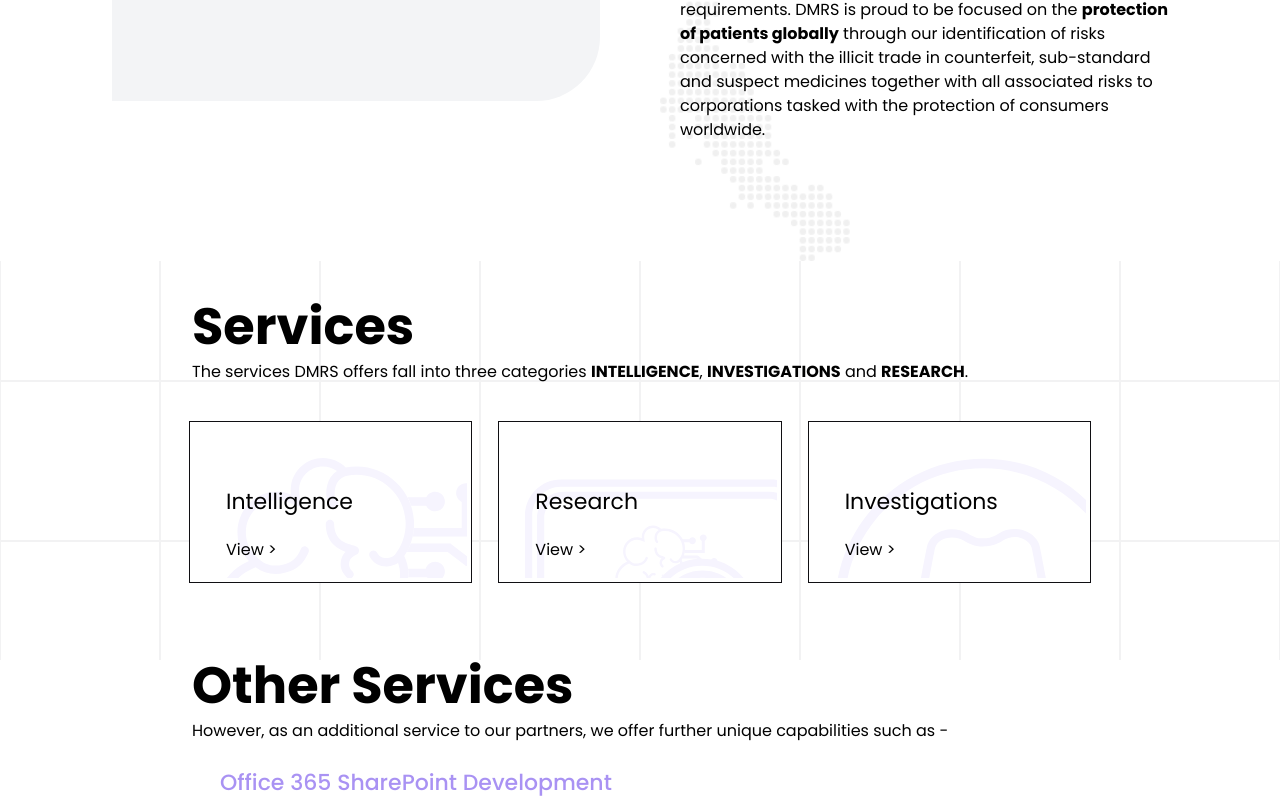
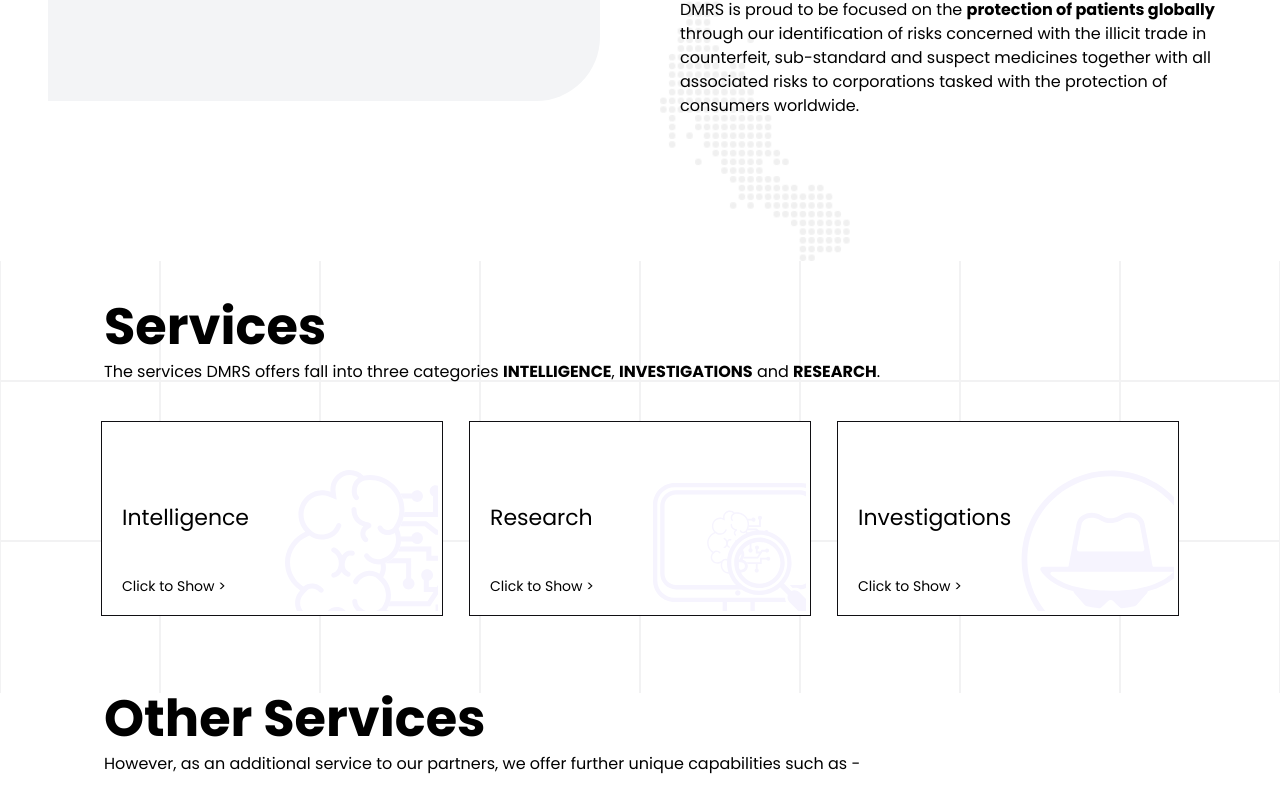
Before and after one commit to arciagaam/dmrs-fe, a React (Vite) app: page /dmrs-fe/dmrs/thailand in a window 1280 px wide. Shown: the part 1259-2058 px from the top of the page. Built offline with nearby package versions, Linux system fonts and the light colour scheme; some icons are missing.

Commit message:
Updates: - Intelligence, Research, Investigation Cards Content - CardContent interaction

```diff
--- /dev/null
+++ b/src/pages/Thailand/components/CardContent.jsx
@@ -0,0 +1,12 @@
+import React from 'react'
+
+const CardContent = ( {title, description} ) => {
+  return (
+    <div className='flex flex-col gap-4 py-6'>
+        <h2 className='text-accent-500 text-sm font-bold'>{title}</h2>
+        <p className='text-background-dark text-xs'>{description}</p>
+    </div>
+  )
+}
+
+export default CardContent
--- a/src/pages/Thailand/components/Services.jsx
+++ b/src/pages/Thailand/components/Services.jsx
@@ -1,11 +1,15 @@
 import Button from "../../../components/Button"
+import CardContent from "./CardContent"
+import { useState } from "react"
 
-const Services = ({ name, icon }) => {
+const Services = ({ name, icon, subContents }) => {
+  const [isActive, setIsActive] = useState(false)
+
   return (
-    <div className="relative overflow-hidden flex flex-col gap-2 w-1/3 text-base border-2 ring-offset-2 bg-white border-white ring-1 ring-background-dark fill-accent-50 justify-center items-start pl-8 aspect-video cursor-pointer transition-all duration-200 hover:scale-105 hover:text-accent-400 hover:fill-accent-400">
-      <p className="text-base z-10">{name}</p>
-      <span className="absolute top-8 -right-12 z-0">{icon}</span>
-      <span className="absolute bottom-4 left-8 border-b border-transparent text-sm hover:border-accent-400"><button>View {">"}</button></span>
+    <div className="relative overflow-hidden flex flex-col gap-2 w-full text-md border-2 ring-offset-2 bg-white border-white ring-1 ring-background-dark fill-accent-50 justify-center items-start px-8 aspect-video transition-all duration-200 hover:scale-105 hover:text-accent-600 hover:fill-accent-300 desktop:text-base desktop:pl-4">
+      <div className={`flex w-full h-full z-10 ${isActive ? 'items-start' : 'items-center'}`}>{isActive ? subContents.map((subContent, index) => <CardContent key={index} title={subContent.title} description={subContent.description} />) : name}</div>
+      <span className={`absolute top-16 -right-[10%] z-0 ${isActive ? 'opacity-0' : 'opacity-100'} desktop:scale-[0.6] desktop:max-w-[25px] desktop:right-[40%] desktop:-top-4 laptop:scale-[0.3] laptop:max-w-[25px] laptop:right-[40%] laptop:-top-4`}>{icon}</span>
+      <span className="absolute bottom-4 left-8 text-sm desktop:left-4 desktop:text-xs z-20 cursor-pointer"><button onClick={() => {setIsActive((prevState) => !prevState)}}>{isActive ? 'Click to Hide <' : 'Click to Show >'}</button></span>
     </div>
   )
 }
--- a/src/pages/Thailand/index.jsx
+++ b/src/pages/Thailand/index.jsx
@@ -9,16 +9,46 @@
 
 
 const Thailand = () => {
-	const size = '300';
+    let size = '300';
     const services = [
-		{name:'Intelligence', icon:<IntelligenceAnalysts width={size} height={size} />},
-		{name:'Research', icon:<BussinessIntelligence width={size} height={size} />},
-		{name:'Investigations', icon:<UndercoverOperations width={size} height={size} />},
+      {
+        name:'Intelligence',
+        icon:<IntelligenceAnalysts width={size} height={size} />,
+        subContent:
+        [
+          {
+            title: 'Online Intelligence Data Collection and Analysis',
+            description: 'Unique manual online intelligence monitoring service. Intelligent intelligence protecting your products and company online. All data collected is secured and displayed within a SharePoint environment for access 24/7 with corporate visual presentations linked to the raw data collected.',
+          },
+        ]
+      },
+      {
+        name:'Research',
+        icon:<BussinessIntelligence width={size} height={size} />,
+        subContent:
+        [
+          {
+            title: 'Business Intelligence and Research',
+            description: 'Background checks within the geographical area of your concern involving in-depth overt and covert research being conducted resulting in fact driven reporting you can rely on.',
+          },
+        ]
+      },
+      {
+        name:'Investigations',
+        icon:<UndercoverOperations width={size} height={size} />,
+        subContent:
+        [
+          {
+            title: 'Online Investigations',
+            description: 'Dan Murdoch Risk Services has set the "industry standard" in online investigations conducting research and pretext engagement leading to undercover investigations and evidence collection on a global footing.',
+          },
+        ]
+      },
     ]
 
 
   return (
-    <div className="flex flex-col w-full bg-white overflow-clip">
+    <div className="flex flex-col justify-center items-center w-full bg-white overflow-clip">
       <Hero>
         <div className="z-10 flex flex-col items-center justify-center w-full gap-3 text-white">
           <div className="flex flex-col items-center justify-center gap-4">
@@ -30,11 +60,11 @@
 
       {/* DMRS Thailand section */}
       <section className="navTrigger">
-				<div className="relative flex w-full h-screen gap-20 items-center py-10 px-28">
-					<div className="flex w-1/2 h-[calc((3/5)*100vh)] bg-gray-100 rounded-tl-[4rem] rounded-br-[4rem]"></div>
+        <div className="relative flex w-full h-screen gap-20 items-center py-10 px-28 desktop:px-12 tablet:flex-col tablet:gap-10 ">
+          <div className="flex w-1/2 h-[calc((3/5)*100vh)] bg-gray-100 rounded-tl-[4rem] rounded-br-[4rem] tablet:w-full"></div>
           <img src="/images/thailand-map.png" alt="" className='absolute top-0 right-[20%] opacity-50 h-full brightness-90 z-0' />
 
-					<div className="flex flex-col justify-center h-full w-1/2 gap-4 z-10">
+          <div className="flex flex-col justify-center h-full w-1/2 gap-4 z-10 tablet:w-full">
             <div>
               <h2 className="text-xl font-bold">Dan Murdoch Risk Services</h2>
               <h2 className="text-xl font-bold text-primary-300">Thailand.</h2>
@@ -49,26 +79,27 @@
       </section>
 
       {/* Services */}
-			<section className="relative h-full flex items-center align-middle overflow-hidden pb-20">
-				<div className="flex flex-col w-full h-fit mt-10 gap-10 justify-start px-28">
-          <div className="flex flex-col gap-2 items-start pl-20">
+      <section className="relative w-full h-full flex items-center align-middle overflow-hidden pb-20">
+        <div className="flex flex-col w-full h-fit mt-10 gap-10 justify-start px-20 desktop:px-6 tablet:px-0">
+          <div className="flex flex-col gap-2 items-start pl-20 tablet:pl-10">
             <h2 className="text-xl font-bold z-10">Services</h2>
             <p className="z-10">The services DMRS offers fall into three categories <strong>INTELLIGENCE</strong>, <strong>INVESTIGATIONS</strong> and <strong>RESEARCH</strong>.</p>
           </div>
           <div className="flex flex-row h-fit justify-start items-start px-20">
-            <div className="flex flex-row gap-8 z-10 w-full fill-black hover:text-secondary-200 hover:fill-secondary-200">
-              {services.map((item, index) => <Services key={index} name={item.name} icon={item.icon}/> )}
+            <div className="grid grid-cols-3 flex-row gap-8 z-10 justify-center items-center w-full fill-black hover:text-secondary-200 hover:fill-secondary-200
+                  laptop:grid-cols-2 tablet:flex tablet:flex-col">
+              {services.map((item, index) => <Services key={index} name={item.name} icon={item.icon} subContents={item.subContent}/> )}
             </div>
           </div>
         </div>
 
-        <div className="absolute left-0 -top-10 grid w-full h-screen grid-cols-8 rounded-full">
+        <div className="absolute left-0 -top-10 grid w-full h-screen grid-cols-8 rounded-full tablet:grid-cols-5">
           <GridFiller cellCount={40} cellClass={'border border-background-dark/5'} />
         </div>
       </section>
 
       {/* Other Services */}
-      <section className="flex flex-col w-full h-full gap-10 justify-start px-28 mb-10">
+      <section className="flex flex-col w-full h-full gap-10 justify-center items-center px-28 mb-10 desktop:px-6">
         <div className="flex flex-col gap-2 items-start pl-20">
           <h2 className="text-xl font-bold z-10">Other Services</h2>
           <p className="z-10">However, as an additional service to our partners, we offer further unique capabilities such as -</p>
```
Lines whose indentation alone changed are shown as unchanged.
